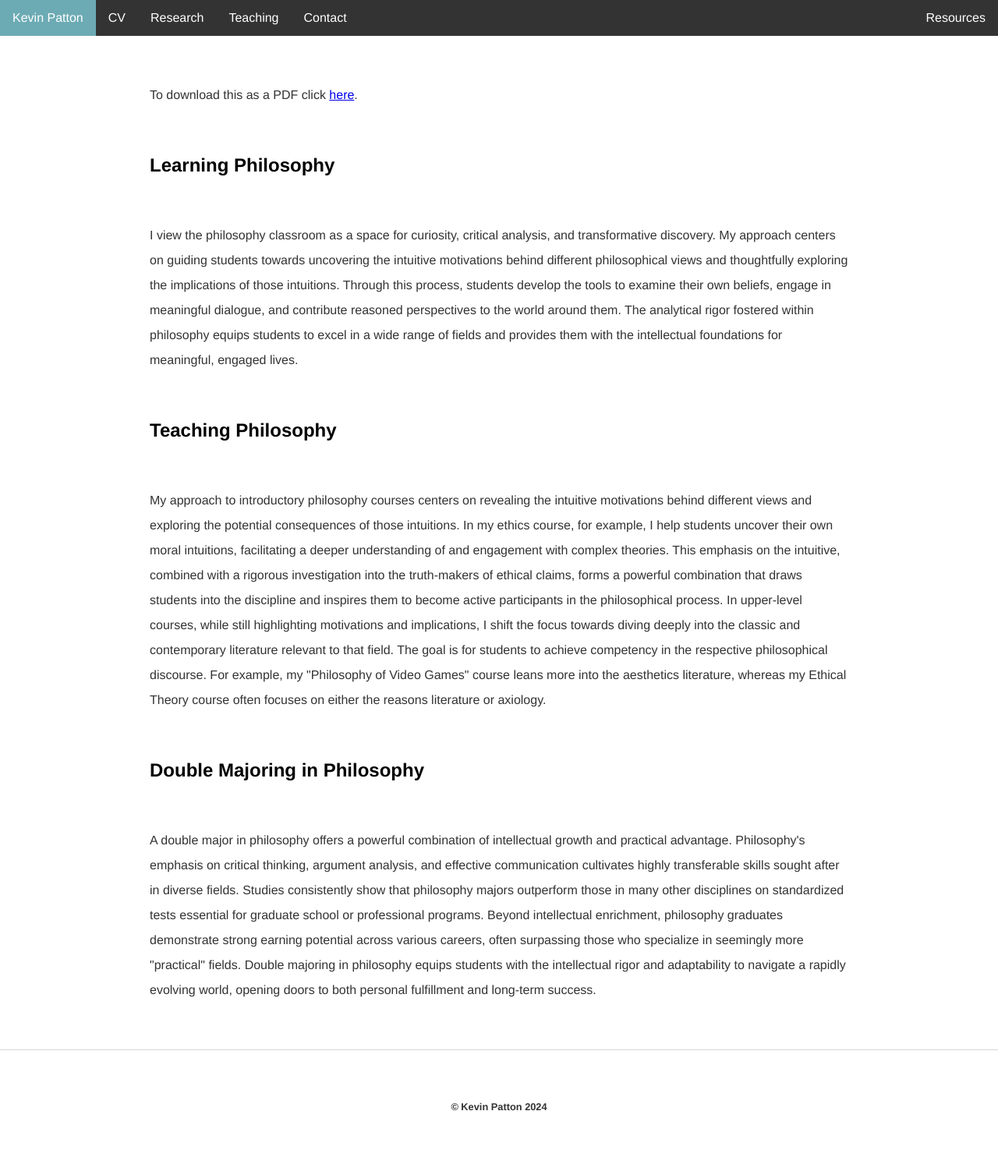
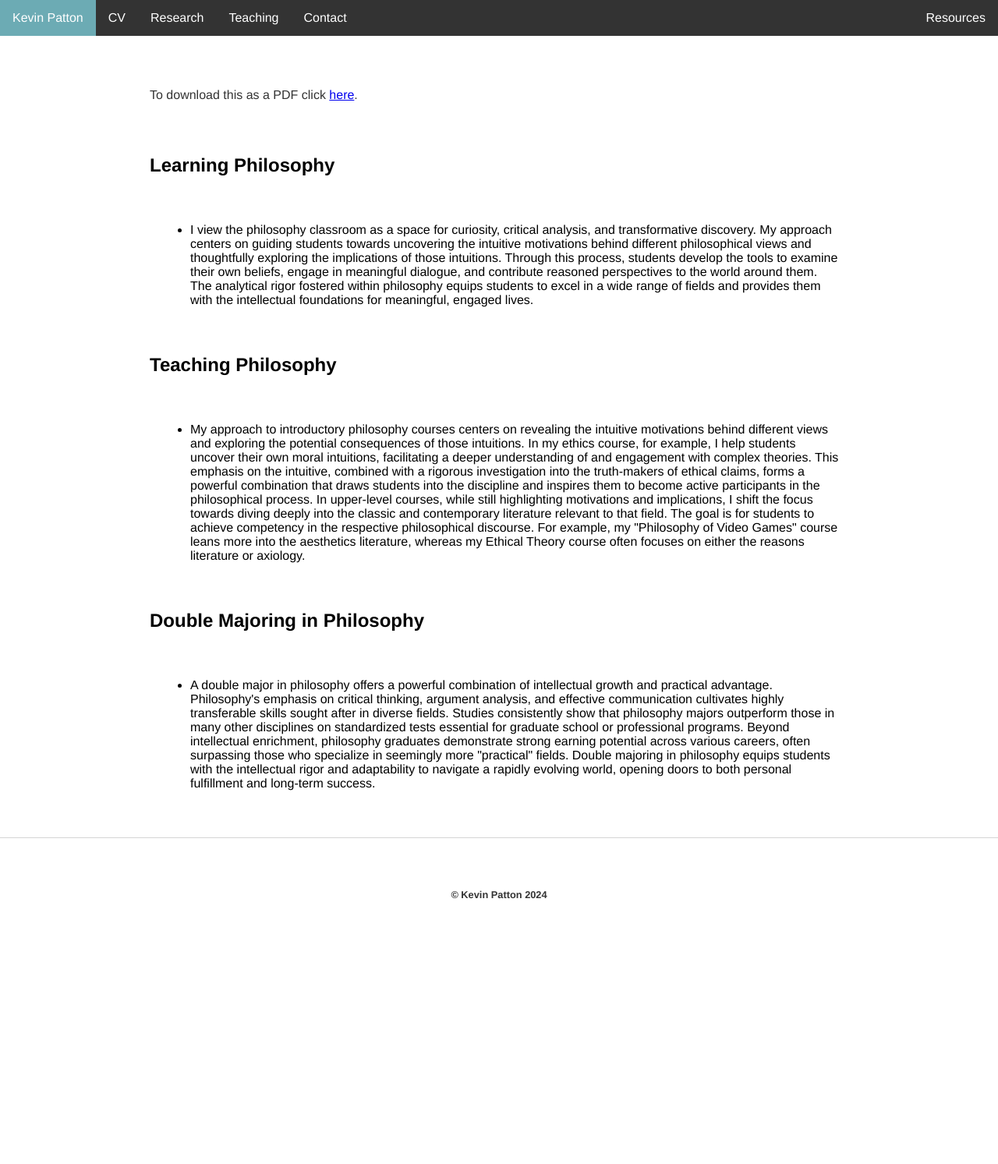
Before and after one commit to kevinjpatton/kevinjpatton.github.io, a Jekyll site: the page built from teaching/pedagogy/why_philosophy.html, in a window 1280 px wide. Shown: the whole page at 78% size. Built offline with Jekyll 4.4.1, drawn with Linux system fonts in a browser that asks for light colours; Markdown is read by kramdown in place of the engine named in the settings; after the commit the page ends 1221 px from its top, so only the background shows below that.

Commit message:
Update why_philosophy.html

```diff
--- a/teaching/pedagogy/why_philosophy.html
+++ b/teaching/pedagogy/why_philosophy.html
@@ -4,9 +4,15 @@
 ---
 <p>To download this as a PDF click <a href="/teaching/pedagogy/Handout - Why Philosophy_.pdf" target="_blank">here</a>.</p>
 <h2>Learning Philosophy</h2>
-<p>I view the philosophy classroom as a space for curiosity, critical analysis, and transformative discovery. My approach centers on guiding students towards uncovering the intuitive motivations behind different philosophical views and thoughtfully exploring the implications of those intuitions. Through this process, students develop the tools to examine their own beliefs, engage in meaningful dialogue, and contribute reasoned perspectives to the world around them.  The analytical rigor fostered within philosophy equips students to excel in a wide range of fields and provides them with the intellectual foundations for meaningful, engaged lives.</p>
+<ul class="standard-list">
+<li>I view the philosophy classroom as a space for curiosity, critical analysis, and transformative discovery. My approach centers on guiding students towards uncovering the intuitive motivations behind different philosophical views and thoughtfully exploring the implications of those intuitions. Through this process, students develop the tools to examine their own beliefs, engage in meaningful dialogue, and contribute reasoned perspectives to the world around them.  The analytical rigor fostered within philosophy equips students to excel in a wide range of fields and provides them with the intellectual foundations for meaningful, engaged lives.</li>
+</ul>
 <h2>Teaching Philosophy</h2>
-<p>My approach to introductory philosophy courses centers on revealing the intuitive motivations behind different views and exploring the potential consequences of those intuitions. In my ethics course, for example, I help students uncover their own moral intuitions, facilitating a deeper understanding of and engagement with complex theories. This emphasis on the intuitive, combined with a rigorous investigation into the truth-makers of ethical claims, forms a powerful combination that draws students into the discipline and inspires them to become active participants in the philosophical process.
-In upper-level courses, while still highlighting motivations and implications, I shift the focus towards diving deeply into the classic and contemporary literature relevant to that field. The goal is for students to achieve competency in the respective philosophical discourse. For example, my "Philosophy of Video Games" course leans more into the aesthetics literature, whereas my Ethical Theory course often focuses on either the reasons literature or axiology.</p>
+<ul class="standard-list">
+<li>My approach to introductory philosophy courses centers on revealing the intuitive motivations behind different views and exploring the potential consequences of those intuitions. In my ethics course, for example, I help students uncover their own moral intuitions, facilitating a deeper understanding of and engagement with complex theories. This emphasis on the intuitive, combined with a rigorous investigation into the truth-makers of ethical claims, forms a powerful combination that draws students into the discipline and inspires them to become active participants in the philosophical process.
+In upper-level courses, while still highlighting motivations and implications, I shift the focus towards diving deeply into the classic and contemporary literature relevant to that field. The goal is for students to achieve competency in the respective philosophical discourse. For example, my "Philosophy of Video Games" course leans more into the aesthetics literature, whereas my Ethical Theory course often focuses on either the reasons literature or axiology.</li>
+</ul>
 <h2>Double Majoring in Philosophy</h2>
-<p>A double major in philosophy offers a powerful combination of intellectual growth and practical advantage. Philosophy's emphasis on critical thinking, argument analysis, and effective communication cultivates highly transferable skills sought after in diverse fields.  Studies consistently show that philosophy majors outperform those in many other disciplines on standardized tests essential for graduate school or professional programs. Beyond intellectual enrichment, philosophy graduates demonstrate strong earning potential across various careers, often surpassing those who specialize in seemingly more "practical" fields. Double majoring in philosophy equips students with the intellectual rigor and adaptability to navigate a rapidly evolving world, opening doors to both personal fulfillment and long-term success.</p>
+<ul class="standard-list">
+  <li>A double major in philosophy offers a powerful combination of intellectual growth and practical advantage. Philosophy's emphasis on critical thinking, argument analysis, and effective communication cultivates highly transferable skills sought after in diverse fields.  Studies consistently show that philosophy majors outperform those in many other disciplines on standardized tests essential for graduate school or professional programs. Beyond intellectual enrichment, philosophy graduates demonstrate strong earning potential across various careers, often surpassing those who specialize in seemingly more "practical" fields. Double majoring in philosophy equips students with the intellectual rigor and adaptability to navigate a rapidly evolving world, opening doors to both personal fulfillment and long-term success.</li>
+</ul>
```
